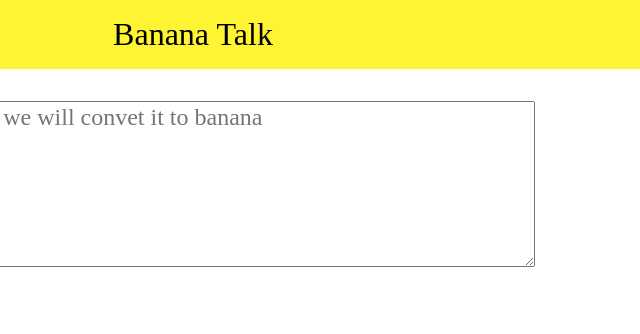
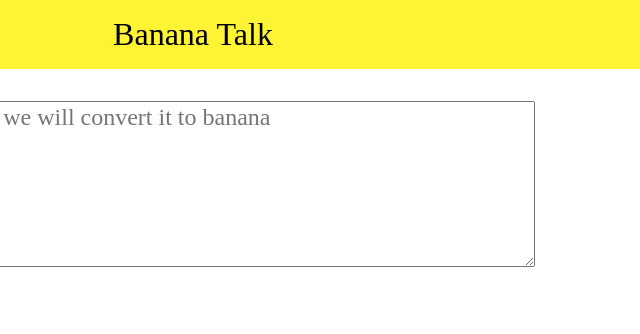
Before and after one commit to Sadir25/Banana-talk, a plain HTML site: page index.html in a window 1280 px wide. Shown: the top 334 px of the page, 447-1087 px from the left. Drawn offline with Linux system fonts and the light colour scheme; a web font is replaced by a local one.

Commit message:
spelling

```diff
--- a/index.html
+++ b/index.html
@@ -16,7 +16,7 @@
         <h1 class="head-heading">Talk banana</h1>
     </header> -->
     <main>
-        <textarea id="text-input" placeholder="put your sentence in English here and we will convet it to banana"></textarea>
+        <textarea id="text-input" placeholder="put your sentence in English here and we will convert it to banana"></textarea>
         <button id="btn-translate">Translate</button>
         <div class="div" style="font-size: larger">Output will come here 👇</div>
         <div id="output"></div>
```
